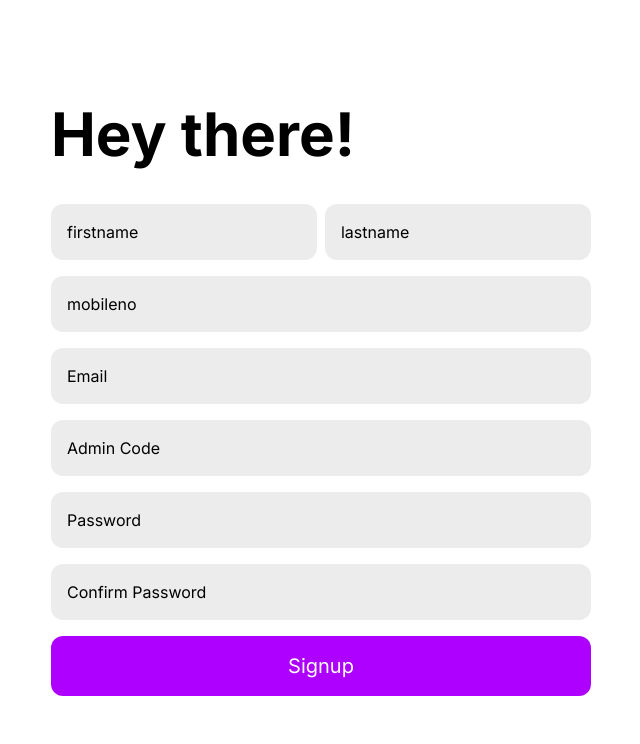
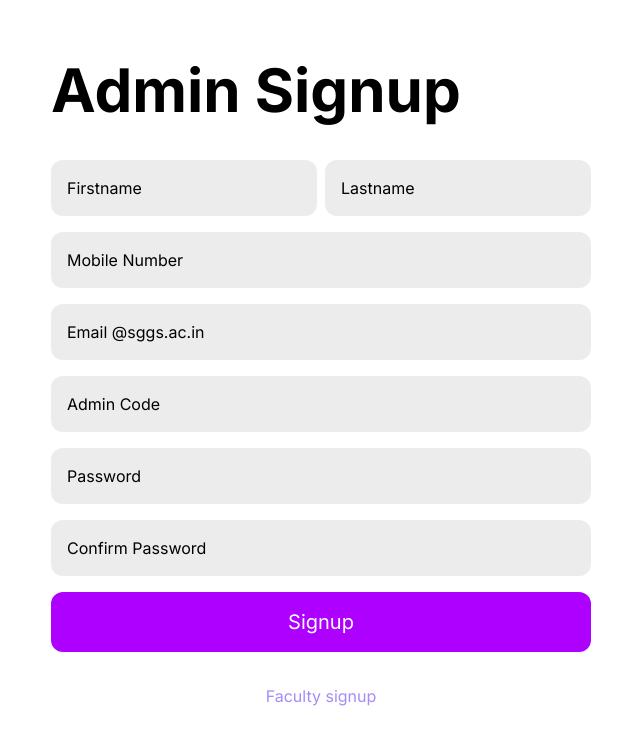
Before and after one commit to arhantalwar/next_social, a Next.js app: page /signup/admin in a window 1280 px wide. Shown: the top 744 px of the page, without its empty margins (319-959 px from the left). Built offline with nearby package versions, Linux system fonts and the light colour scheme.

Commit message:
next module added

```diff
--- a/app/signup/admin/page.js
+++ b/app/signup/admin/page.js
@@ -1,20 +1,24 @@
 "use client"
-
 import { useState } from 'react';
 import { register_user_on_platform } from '@/app/firebase/auth';
 import { add_admin_to_firestore_db } from '@/app/firebase/firestore';
+import Link from 'next/link';
 
 function Signup() {
-
     const [firstname, setFirstname] = useState('');
     const [lastname, setLastname] = useState('');
     const [mobileno, setMobileno] = useState('');
     const [email, setEmail] = useState('');
-    const [valid_code , setvalid_code] = useState('');
+    const [valid_code, setvalid_code] = useState('');
     const [password, setPassword] = useState('');
     const [confirmPassword, setConfirmPassword] = useState('');
+    const [error, setError] = useState(null);
 
-    const [error, setError] = useState(null);
+    const validateEmail = (email) => {
+        // Basic email format validation using a regular expression
+        const emailRegex = /^[^\s@]+@[^\s@]+\.[^\s@]+$/;
+        return emailRegex.test(email);
+    };
 
     const handleSubmit = async (event) => {
         event.preventDefault();
@@ -24,62 +28,73 @@ function Signup() {
             return;
         }
 
+        // Basic form validation
+        if (!firstname || !lastname || !mobileno || !email || !valid_code || !password || !confirmPassword) {
+            setError('All fields are required');
+            return;
+        }
+
+        // Validate email format
+        if (!validateEmail(email)) {
+            setError('Please enter a valid email address');
+            return;
+        }
+
         try {
-
             await register_user_on_platform(email, password);
 
-            await add_admin_to_firestore_db(
-                firstname,
-                lastname,
-                mobileno,
-                valid_code,
-                email
-            )
-
+            await add_admin_to_firestore_db(firstname, lastname, mobileno, valid_code, email);
         } catch (error) {
             setError(error.message);
         }
-
     };
 
     return (
-
         <form onSubmit={handleSubmit} className='w-2/3 mx-auto h-screen flex justify-center items-center bg-white'>
-        <div>
+            {<div>
 
 <div className='w-full flex justify-start items-center mb-10'>
-                <h1 className='text-6xl font-bold'>Hey there!</h1>
+    <h1 className='text-6xl font-bold'>Admin Signup</h1>
 </div>
 
 <div className='w-full flex justify-center items-center gap-2'>
     <input type="text"
-                placeholder="firstname"
+    placeholder="Firstname"
     className='p-4 border-none outline-none rounded-xl bg-[#ECECEC] opacity-2 text-black placeholder-black w-full'
     value={firstname}
     onChange={(e) => setFirstname(e.target.value)} />
 
     <input type="text"
-                placeholder="lastname"
+    placeholder="Lastname"
     className='p-4 border-none outline-none rounded-xl bg-[#ECECEC] opacity-2 text-black placeholder-black w-full'
     value={lastname}
     onChange={(e) => setLastname(e.target.value)} />
 </div>
-
 <div className='w-full flex justify-center items-center gap-10 my-4'>
-                <input type="tel"
-                placeholder="mobileno"
+    <input
+        type="tel"
+        placeholder="Mobile Number"
         className='p-4 border-none outline-none rounded-xl bg-[#ECECEC] opacity-2 text-black placeholder-black w-full'
         value={mobileno}
-                onChange={(e) => setMobileno(e.target.value)} />
+        onChange={(e) => {
+            const input = e.target.value.replace(/\D/g, '');
+            if (input.length <= 10) {
+                setMobileno(input);
+            }
+        }}
+    />
 </div>
 
 <div className='w-full flex justify-center items-center gap-10 my-4'>
-                <input type="email"
-                placeholder="Email"
+    <input
+        type="email"
+        placeholder={email.endsWith('@sggs.ac.in') ? 'Email' : 'Email @sggs.ac.in'}
         className='p-4 border-none outline-none rounded-xl bg-[#ECECEC] opacity-2 text-black placeholder-black w-full'
         value={email}
-                onChange={(e) => setEmail(e.target.value)} />
+        onChange={(e) => setEmail(e.target.value)}
+    />
 </div>
+
 
 <div className='w-full flex justify-center items-center gap-10 my-4'>
     <input type="password"
@@ -115,10 +130,16 @@ function Signup() {
     </button>
 </div>
 
+<div className='my-8 w-full flex justify-center items-center gap-10'>
+          <p>
+            <Link href="/signup/faculty">
+            <span className='text-violet-400'>Faculty signup</span>
+            </Link>
+          </p>
+        </div>
+</div>
+}
             {error && <p style={{ color: 'red' }}>{error}</p>}
-
-        </div>
-
         </form>
     );
 }
--- a/app/signup/faculty/page.js
+++ b/app/signup/faculty/page.js
@@ -1,5 +1,5 @@
 "use client"
-
+import Link from 'next/link';
 import { register_user_on_platform } from '@/app/firebase/auth';
 import { add_faculty_to_firestore_db } from '@/app/firebase/firestore';
 import { useState } from 'react';
@@ -54,13 +54,13 @@ function Signup() {
 
             <div className='w-full flex justify-center items-center gap-2'>
                 <input type="text"
-                placeholder="firstname"
+                placeholder="Firstname"
                 className='p-4 border-none outline-none rounded-xl bg-[#ECECEC] opacity-2 text-black placeholder-black w-full'
                 value={firstname}
                 onChange={(e) => setFirstname(e.target.value)} />
 
                 <input type="text"
-                placeholder="lastname"
+                placeholder="Lastname"
                 className='p-4 border-none outline-none rounded-xl bg-[#ECECEC] opacity-2 text-black placeholder-black w-full'
                 value={lastname}
                 onChange={(e) => setLastname(e.target.value)} />
@@ -68,17 +68,23 @@ function Signup() {
 
             <div className='w-full flex justify-center items-center gap-10 my-4'>
                 <input type="tel"
-                placeholder="mobileno"
+                placeholder="Mobile number"
                 className='p-4 border-none outline-none rounded-xl bg-[#ECECEC] opacity-2 text-black placeholder-black w-full'
                 value={mobileno}
-                onChange={(e) => setMobileno(e.target.value)} />
+        onChange={(e) => {
+            const input = e.target.value.replace(/\D/g, '');
+            if (input.length <= 10) {
+                setMobileno(input);
+            }
+        }}
+    />
             </div>
 
 
 
             <div className='w-full flex justify-center items-center gap-10 my-4'>
                 <input type="email"
-                placeholder="Email"
+                placeholder={email.endsWith('@sggs.ac.in') ? 'Email' : 'Email @sggs.ac.in'}
                 className='p-4 border-none outline-none rounded-xl bg-[#ECECEC] opacity-2 text-black placeholder-black w-full'
                 value={email}
                 onChange={(e) => setEmail(e.target.value)} />
@@ -86,7 +92,7 @@ function Signup() {
 
             <div className='w-full flex justify-center items-center gap-10 my-4'>
                 <input type="text"
-                placeholder="Valid Code"
+                placeholder="Faculty Code"
                 className='p-4 border-none outline-none rounded-xl bg-[#ECECEC] opacity-2 text-black placeholder-black w-full'
                 value={valid_code}
                 onChange={(e) => setvalid_code(e.target.value)} />
@@ -118,6 +124,23 @@ function Signup() {
                 </button>
             </div>
 
+            <div className='mt-4 w-full flex justify-center items-center gap-10'>
+          <p>
+            Not a faculty?
+            <Link href="/signup/students">
+    <span className='text-violet-500'>Student Signup</span>
+            </Link>
+          </p>
+        </div>
+
+        <div className='mt-4 w-full flex justify-center items-center gap-10'>
+          <p>
+            <Link href="/signup/admin">
+            <span className='text-violet-400'>Admin signup</span>
+            </Link>
+          </p>
+        </div>
+
             {error && <p style={{ color: 'red' }}>{error}</p>}
 
         </div>
--- a/app/signup/students/page.js
+++ b/app/signup/students/page.js
@@ -1,5 +1,5 @@
 "use client"
-
+import Link from 'next/link';
 
 import { register_user_on_platform } from '@/app/firebase/auth';
 import { add_student_to_firestore_db } from '@/app/firebase/firestore';
@@ -61,13 +61,13 @@ function Signup() {
 
             <div className='w-full flex justify-center items-center gap-2'>
                 <input type="text"
-                placeholder="firstname"
+                placeholder="Firstname"
                 className='p-4 border-none outline-none rounded-xl bg-[#ECECEC] opacity-2 text-black placeholder-black w-full'
                 value={firstname}
                 onChange={(e) => setFirstname(e.target.value)} />
 
                 <input type="text"
-                placeholder="lastname"
+                placeholder="Lastname"
                 className='p-4 border-none outline-none rounded-xl bg-[#ECECEC] opacity-2 text-black placeholder-black w-full'
                 value={lastname}
                 onChange={(e) => setLastname(e.target.value)} />
@@ -75,15 +75,21 @@ function Signup() {
 
             <div className='w-full flex justify-center items-center gap-10 my-4'>
                 <input type="tel"
-                placeholder="mobileno"
+                placeholder="Mobile Number"
                 className='p-4 border-none outline-none rounded-xl bg-[#ECECEC] opacity-2 text-black placeholder-black w-full'
                 value={mobileno}
-                onChange={(e) => setMobileno(e.target.value)} />
+        onChange={(e) => {
+            const input = e.target.value.replace(/\D/g, '');
+            if (input.length <= 10) {
+                setMobileno(input);
+            }
+        }}
+    />
             </div>
 
             <div className='w-full flex justify-center items-center gap-10 my-4'>
                 <input type="text"
-                placeholder="branch"
+                placeholder="Branch"
                 className='p-4 border-none outline-none rounded-xl bg-[#ECECEC] opacity-2 text-black placeholder-black w-full'
                 value={branch}
                 onChange={(e) => setBranch(e.target.value)} />
@@ -91,7 +97,7 @@ function Signup() {
 
             <div className='w-full flex justify-center items-center gap-10 my-4'>
                 <input type="text"
-                placeholder="regnumber"
+                placeholder="Reg number"
                 className='p-4 border-none outline-none rounded-xl bg-[#ECECEC] opacity-2 text-black placeholder-black w-full'
                 value={regnumber}
                 onChange={(e) => setRegnumber(e.target.value)} />
@@ -99,7 +105,7 @@ function Signup() {
 
             <div className='w-full flex justify-center items-center gap-10 my-4'>
                 <input type="email"
-                placeholder="Email"
+                placeholder={email.endsWith('@sggs.ac.in') ? 'Email' : 'Email @sggs.ac.in'}
                 className='p-4 border-none outline-none rounded-xl bg-[#ECECEC] opacity-2 text-black placeholder-black w-full'
                 value={email}
                 onChange={(e) => setEmail(e.target.value)} />
@@ -131,6 +137,16 @@ function Signup() {
                 </button>
             </div>
 
+            <div className='mt-4 w-full flex justify-center items-center gap-10'>
+          <p>
+            Not a student?{' '}
+            <Link href="/signup/faculty">
+    <span className='text-violet-500'>Faculty Signup</span>
+            </Link>
+          </p>
+        </div>
+
+
             {error && <p style={{ color: 'red' }}>{error}</p>}
 
         </div>
```
Lines whose indentation alone changed are shown as unchanged.
